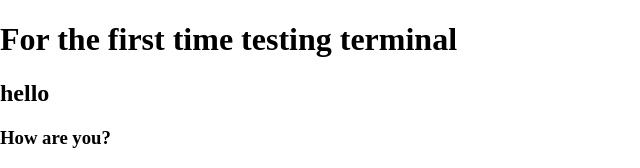
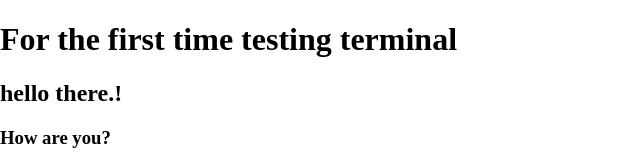
Before and after one commit to divyanshutripathidex/first_repo, a plain HTML site: page index.html in a window 1280 px wide. Shown: the top 168 px of the page, without its empty margins (0-640 px from the left). Drawn offline with Linux system fonts and the light colour scheme.

Commit message:
change in h2

```diff
--- a/index.html
+++ b/index.html
@@ -8,7 +8,7 @@
 </head>
 <body>
     <h1>For the first time testing terminal</h1>
-    <h2>hello</h2>
+    <h2>hello there.!</h2>
     <h3>How are you?</h3>
     <p>tell me something yourself</p>
     <input type="text" placeholder="enter your name" name="field" id="field">
```
